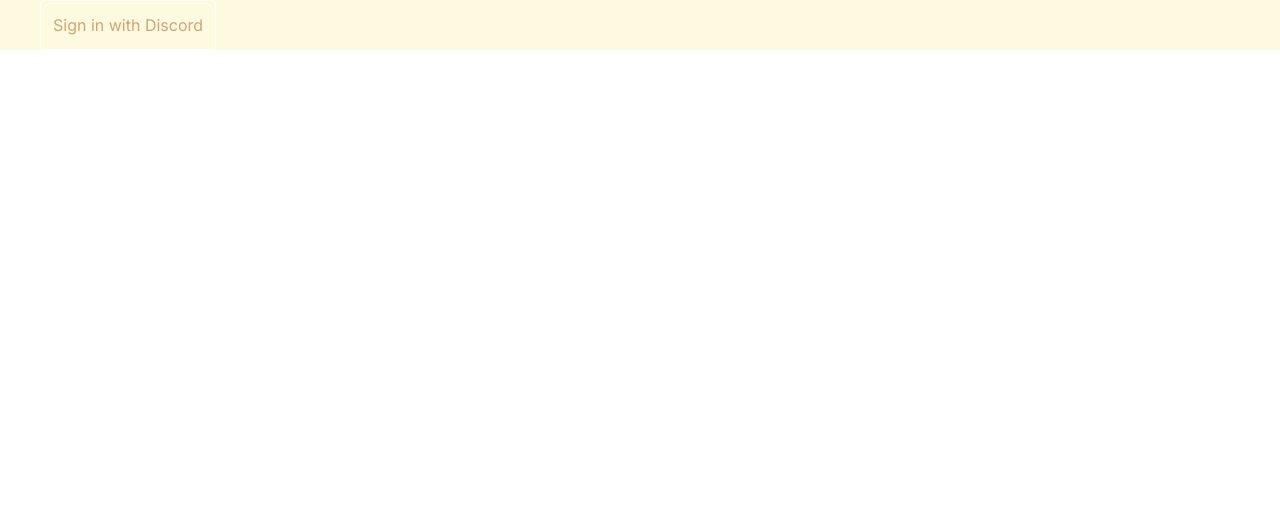
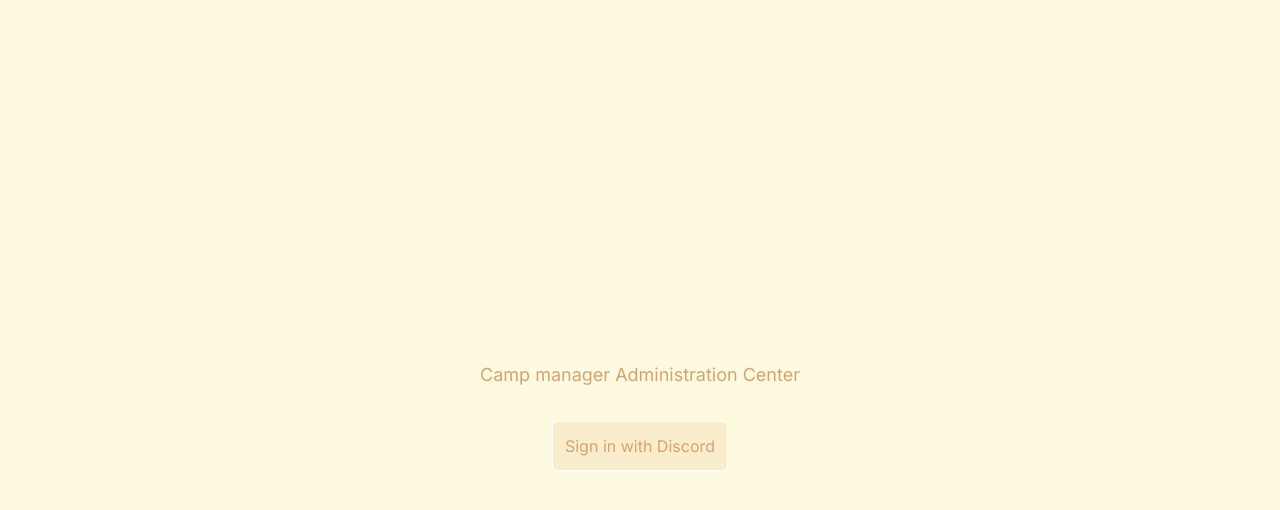
Before and after one commit to xadamec1/CampManager, a Next.js app: page /admin in a window 1280 px wide. Shown: the top 510 px of the page. Built offline with nearby package versions, Linux system fonts and the light colour scheme; no server answers.

Commit message:
Update naming and style login

```diff
--- a/src/app/admin/page.tsx
+++ b/src/app/admin/page.tsx
@@ -3,33 +3,26 @@
 'use client';
 
 import { signIn, signOut, useSession } from 'next-auth/react';
+import { redirect } from 'next/navigation';
 
 const LoginStatus = () => {
 	const { data, status } = useSession();
 	if (status === 'loading') return <div>loading...</div>;
 	if (status === 'unauthenticated') {
 		return (
-			<div>
+			<div className="flex h-screen flex-col items-center justify-center">
+				<h1 className="m-8 text-lg"> Camp manager Administration Center</h1>
+
 				<button
 					onClick={() => signIn('discord')}
-					className="rounded border border-white p-3"
+					className="rounded border border-white bg-default-button p-3"
 				>
 					Sign in with Discord
 				</button>
 			</div>
 		);
 	}
-	return (
-		<div className="flex items-center gap-3">
-			Hi, {data?.user.name}
-			<button
-				onClick={() => signOut()}
-				className="rounded border border-white p-3"
-			>
-				Sign out
-			</button>
-		</div>
-	);
+	redirect('/admin/center');
 };
 
 export default LoginStatus;
```
Also changed, not shown: src/app/admin/center/page.tsx (renamed from src/app/admin/auth/page.tsx).
